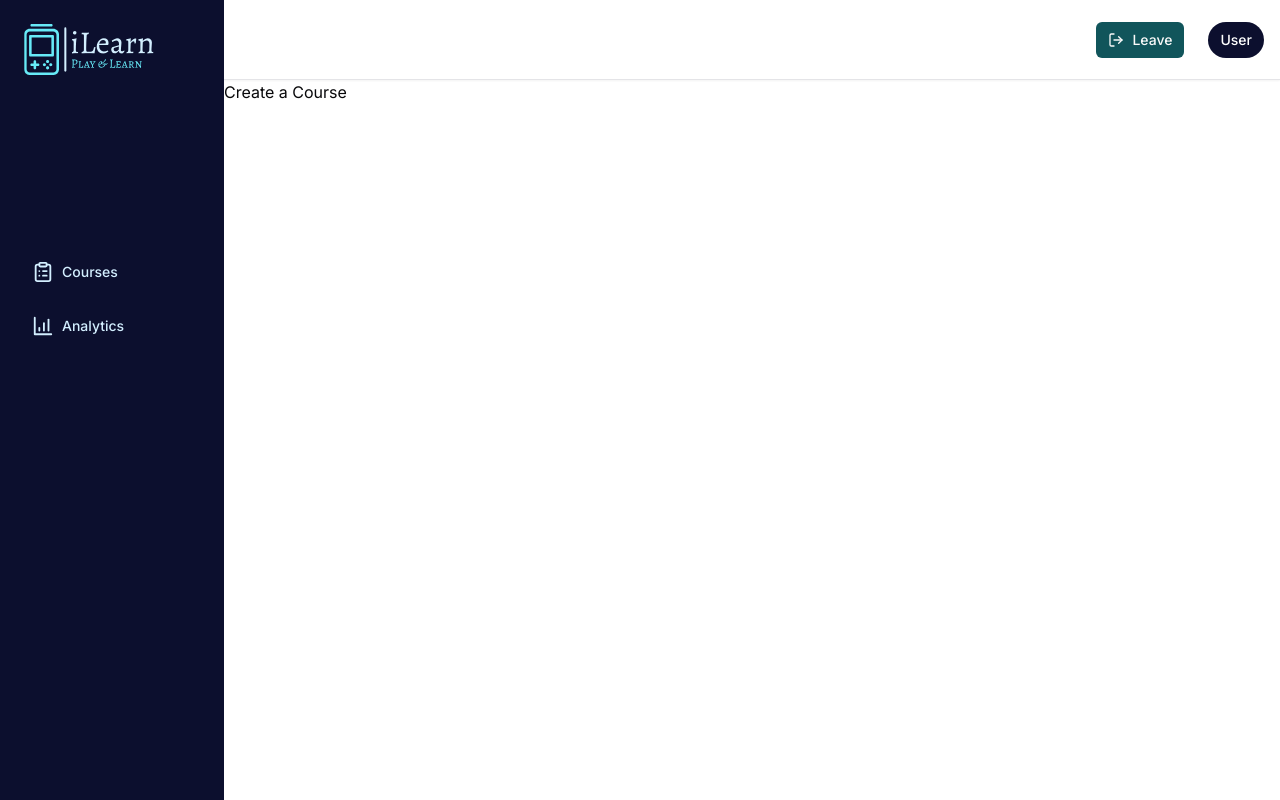
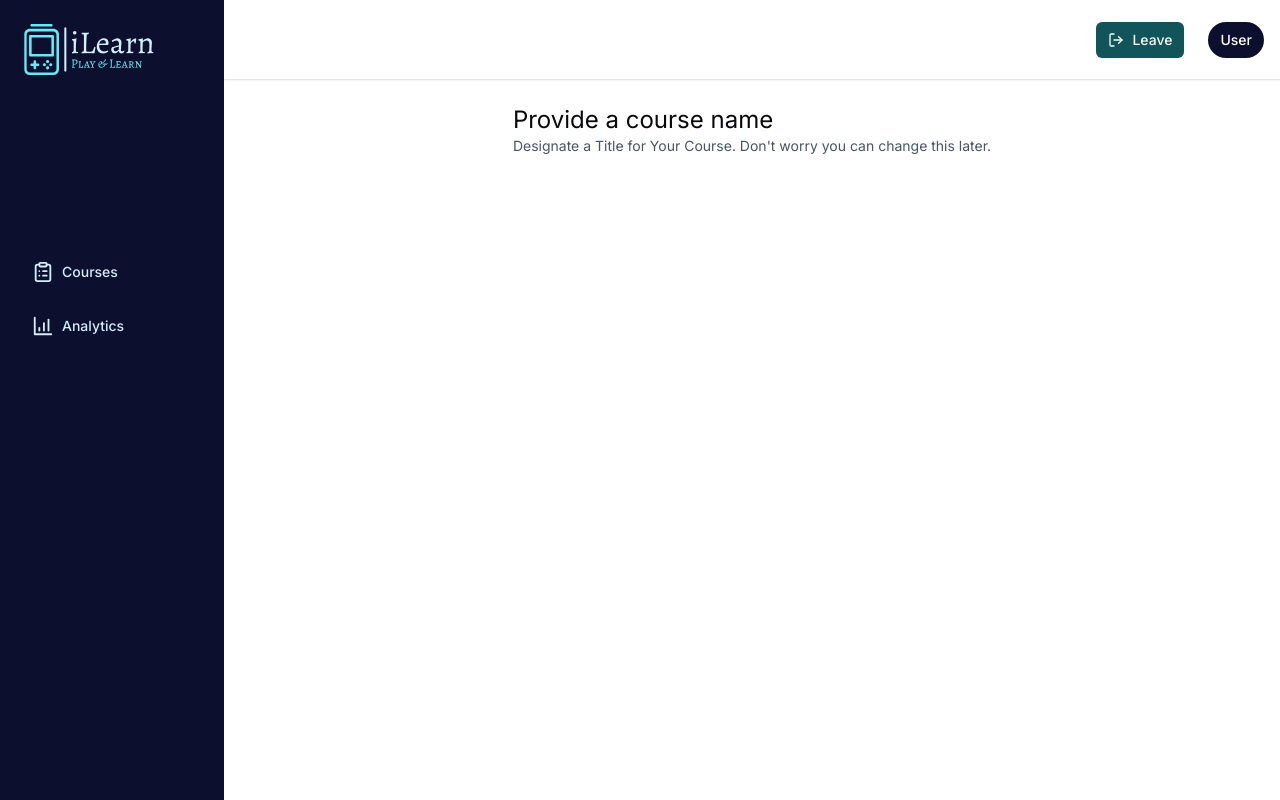
Before and after one commit to IroseAboveitall/LMS_Platform, a Next.js app: page /instructor/create in a window 1280 px wide. Built offline with nearby package versions, Linux system fonts and the light colour scheme.

Commit message:
[FEATURE] Give a basic style for the overall form container & Heading

```diff
--- a/app/(dashboard)/(routes)/instructor/create/page.tsx
+++ b/app/(dashboard)/(routes)/instructor/create/page.tsx
@@ -40,12 +40,21 @@ const CreateCoursePage = () => {
   const { isSubmitting, isValid } = form.formState;
 
   // Write an onSubmit function
-  const onSubmit =  (data: z.infer<typeof formSchema>) => {
+  const onSubmit = (data: z.infer<typeof formSchema>) => {
     console.log(data);
   };
 
-  return (<div>Create a Course</div>);
-
-}
+  return (
+    <div className="max-w-5xl mx-auto flex md:items-center md:justify-center h-full p-6">
+      <div>
+        <h1 className="text-2xl">Provide a course name</h1>
+        <p className="text-sm text-slate-600">
+          Designate a Title for Your Course. Don't worry you can change this
+          later.
+        </p>
+      </div>
+    </div>
+  );
+};
 
 export default CreateCoursePage;
```
